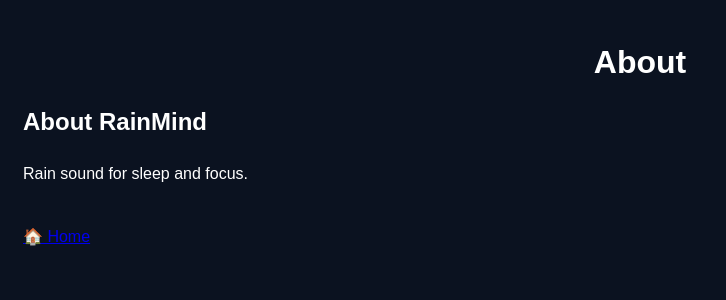
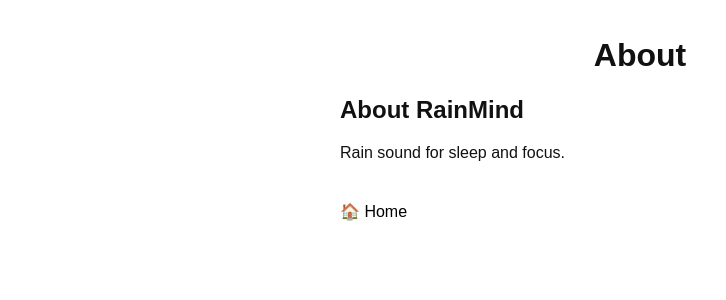
Before and after one commit to choijangwook/RainMind, a Jekyll site: the page built from pages/about.md, in a window 1280 px wide. Shown: the top 300 px of the page, without its empty margins (0-726 px from the left). Built offline with Jekyll 4.4.1, drawn with Linux system fonts in a browser that asks for light colours.

Commit message:
Update page.html

```diff
--- a/_layouts/page.html
+++ b/_layouts/page.html
@@ -9,19 +9,44 @@
 
 <link rel="stylesheet" href="{{ site.baseurl }}/assets/style.css">
 
+<style>
+body {
+  background:#fff;
+  color:#111;
+  padding:16px;
+  max-width:600px;
+  margin:auto;
+  font-family:sans-serif;
+}
+
+a {
+  color:#000;
+  text-decoration:none;
+}
+
+/* 🔥 보라색 방지 */
+a:visited {
+  color:#000;
+}
+
+a:hover {
+  text-decoration:underline;
+}
+</style>
+
 </head>
 
 <body>
 
 <h1>{{ page.title }}</h1>
 
-<div class="content">
+<div>
 {{ content }}
 </div>
 
-<footer style="margin-top:40px;">
-<a href="{{ site.baseurl }}/index.html">🏠 Home</a>
-</footer>
+<div style="margin-top:40px;">
+<a href="{{ site.baseurl }}/">🏠 Home</a>
+</div>
 
 </body>
 </html>
```
